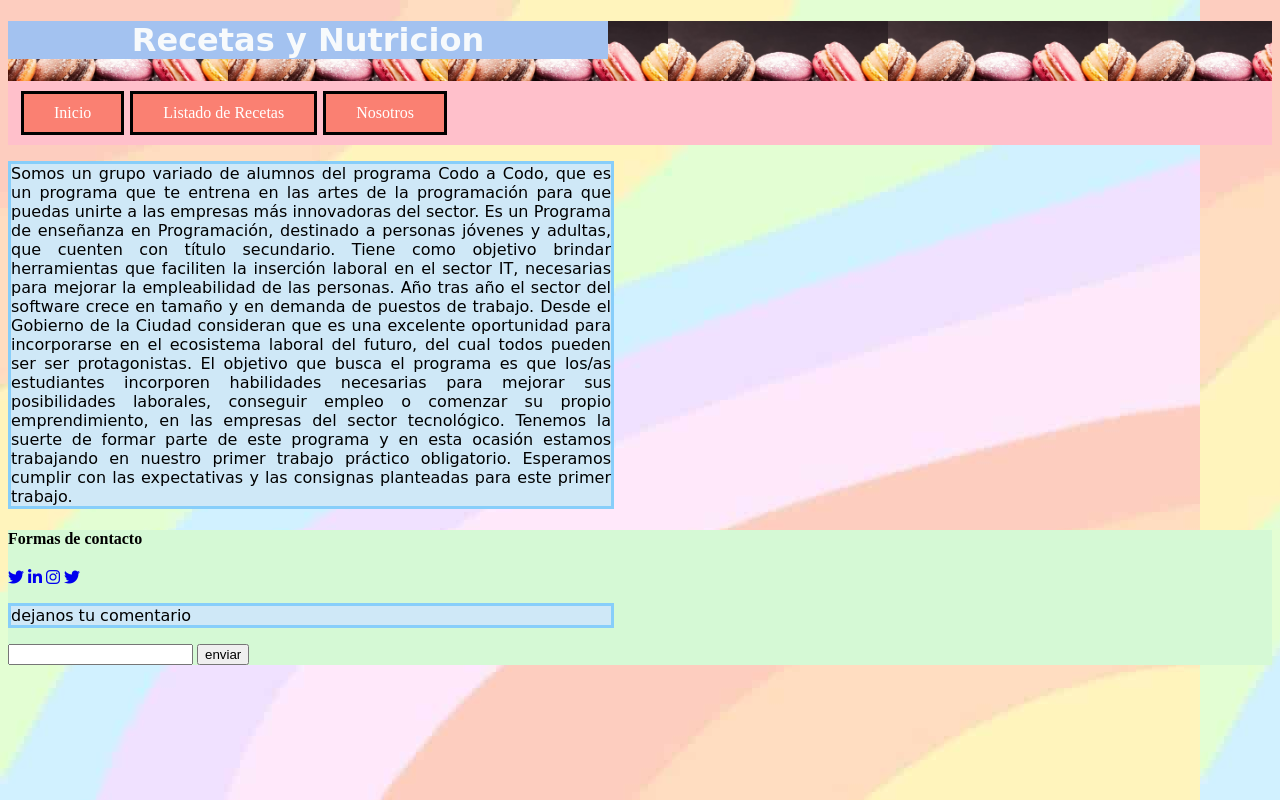
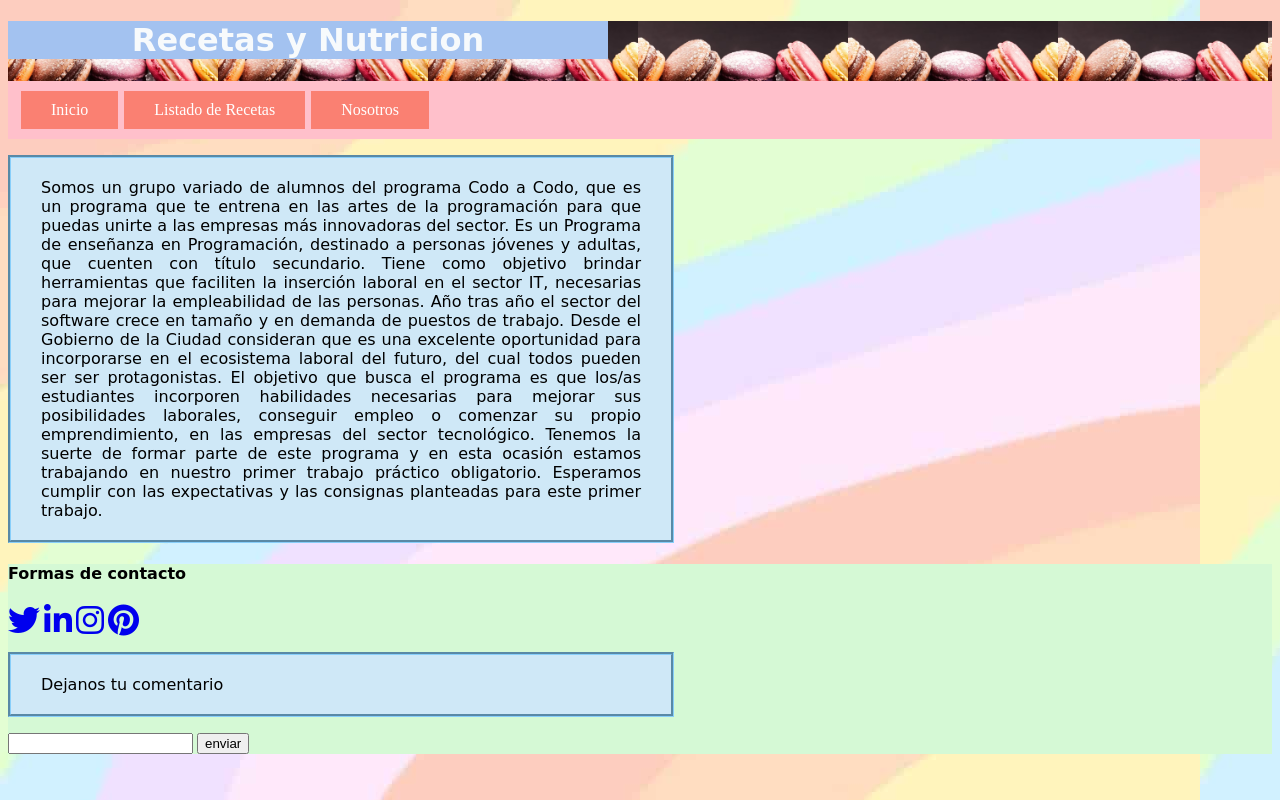
Before and after one commit to mgammarota/trabajo_recetas, a plain HTML site: page nosotros.html in a window 1280 px wide. Drawn offline with Linux system fonts and the light colour scheme.

Commit message:
css changes
tocando algunos estilos en los dos css que estaban cambiados.
aun queda mucho por hacer

```diff
--- a/estilo-recetas.css
+++ b/estilo-recetas.css
@@ -8,7 +8,7 @@ header {
 
 header a {
     background-color: rgb(238, 140, 235);
-    border: solid black;
+
 
 
 }
@@ -30,7 +30,7 @@ body {
 ol {
     font-family: 'Dancing Script', cursive;
     font-size: medium;
-    border: solid pink;
+    border: groove pink;
     background-color: rgb(254, 224, 229);
     width: 600px;
 
@@ -39,11 +39,17 @@ ol {
 p {
     font-family: 'Dancing Script', cursive;
     font-size: medium;
-    border: solid lightskyblue;
+    border: groove lightskyblue;
     background-color: rgb(207, 232, 247);
     width: 600px;
     text-align: justify;
+    padding: 20px 30px;
 
+}
+
+h4{
+    font-family: 'Dancing Script', cursive;
+    font-size: medium;
 }
 
 .nav-enlace {
@@ -97,7 +103,7 @@ nav {
 h1 {
     font-family: 'Dancing Script', cursive;
     font-size: xx-large;
-    border: solid lightcoral;
+    border: groove lightcoral;
     background-color: rgb(163, 194, 240);
     width: 500px;
     text-align: left;
@@ -107,10 +113,11 @@ h1 {
 h3 {
     font-family: 'Dancing Script', cursive;
     font-size: large;
-    border: solid lightcoral;
+    border: ridge rgb(189, 213, 236);
     background-color: rgb(163, 194, 240);
     width: 500px;
     text-align: left;
+    color: rgb(76, 21, 129);
 
 }
 
--- a/estilo.css
+++ b/estilo.css
@@ -8,7 +8,7 @@ header {
 
 header a {
     background-color: rgb(238, 140, 235);
-    border: solid black;
+
 
 
 }
@@ -31,6 +31,14 @@ body {
 
 footer {
     background-color: rgb(213, 249, 213);
+}
+
+h4 {
+    font-family: 'Dancing Script', cursive;
+    font-size: medium;
+
+    background-color: rgb(207, 232, 247);
+    width: 600px;
 }
 
 
--- a/nosotros.html
+++ b/nosotros.html
@@ -36,13 +36,13 @@
         <div class="contenedor-footer">
             <div class="pie">
                 <h4>Formas de contacto</h4>
-                <a href="https://twitter.com" target="blank"><i class="fa fa-twitter" aria-hidden="true"></i></a>
-                <a href="https://linkedin.com" target="blank"><i class="fa fa-linkedin" aria-hidden="true"></i></a>
-                <a href="https://instagram.com" target="blank"><i class="fa fa-instagram" aria-hidden="true"></i></a>
-                <a href="https://pinterest.com" target="blank"><i class="fa fa-twitter" aria-hidden="true"></i></a>
+                <a href="https://twitter.com" target="blank"><i class="fa fa-twitter fa-2x" aria-hidden="true"></i></a>
+                <a href="https://linkedin.com" target="blank"><i class="fa fa-linkedin fa-2x" aria-hidden="true"></i></a>
+                <a href="https://instagram.com" target="blank"><i class="fa fa-instagram fa-2x" aria-hidden="true"></i></a>
+                <a href="https://pinterest.com" target="blank"><i class="fa fa-pinterest fa-2x" aria-hidden="true"></i></a>
             </div>
             <div class="comentarios">
-                <p>dejanos tu comentario</p>
+                <p>Dejanos tu comentario</p>
                 <input type="text">
                 <button>enviar</button>
             </div>
```
Also changed, not shown: main.html (+6 -6 lines), recetas.html (+5 -5 lines).
